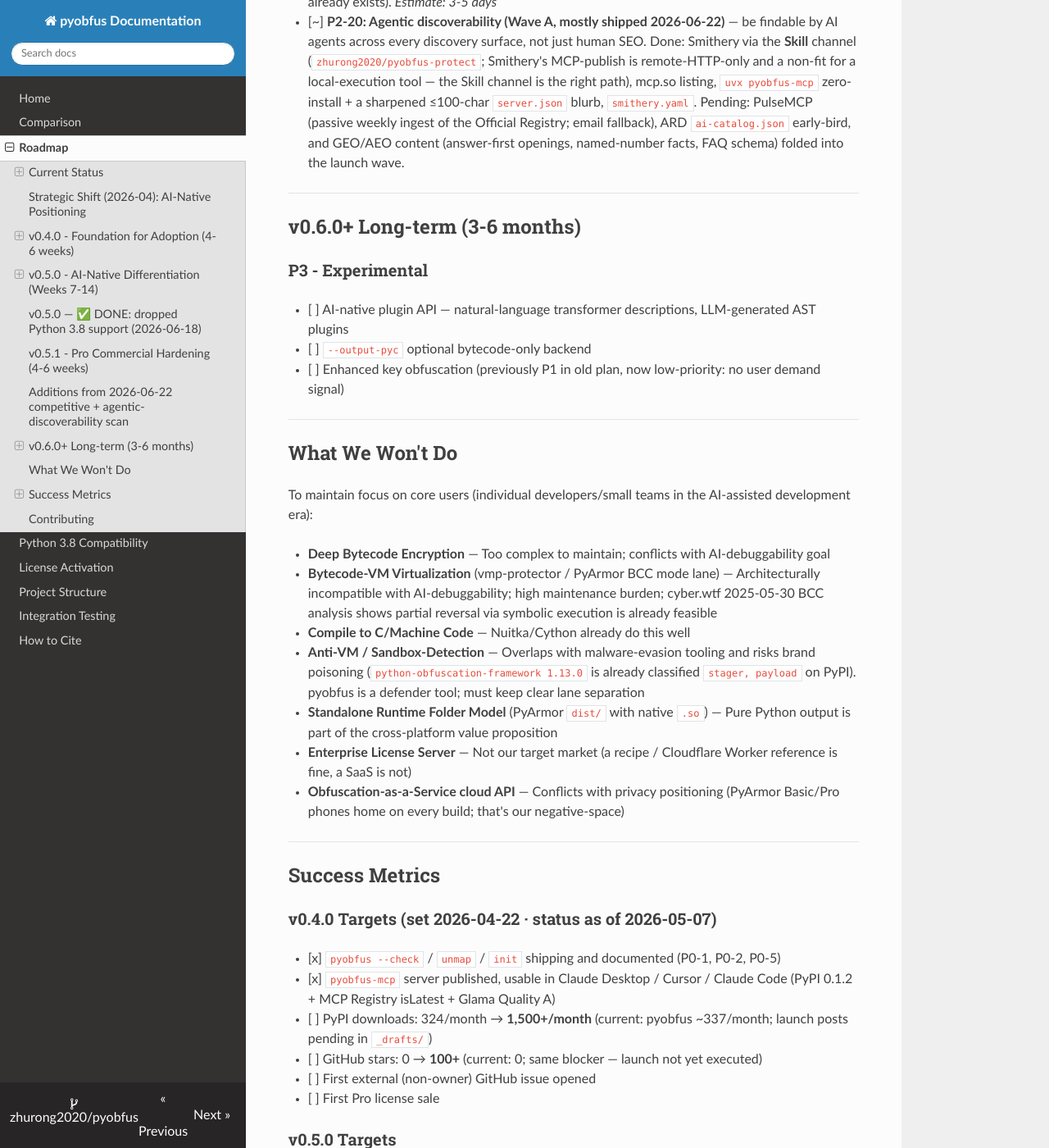
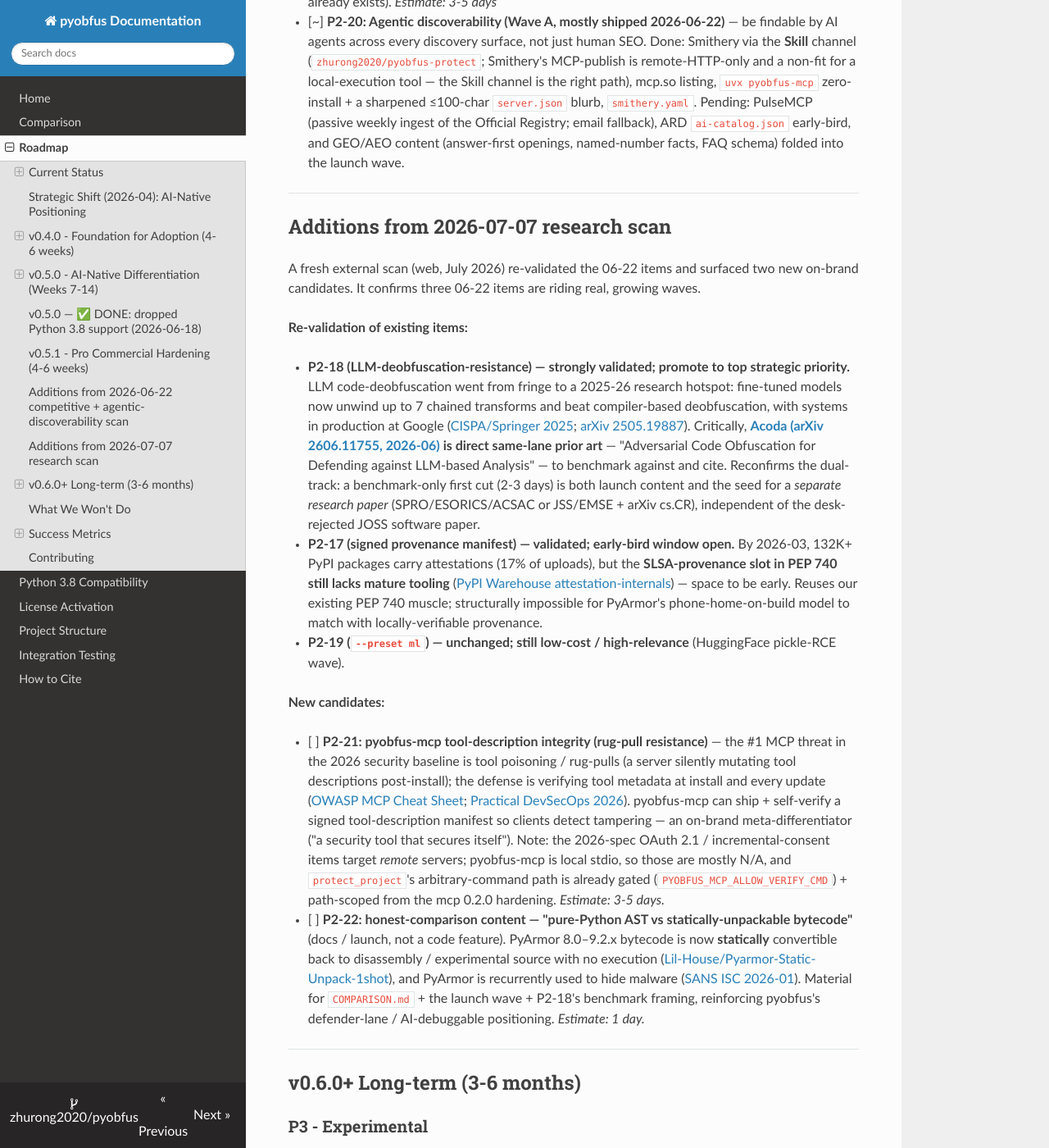
Before and after one commit to zhurong2020/pyobfus, an MkDocs documentation site: the page built from docs/ROADMAP.md, in a window 1280 px wide and 1400 px high, scrolled down 5740 px. Shown: the whole window at 82% size. Built offline with MkDocs 1.6.1, drawn with Linux system fonts in a browser that asks for light colours; nearby versions of some CDN libraries; some of the changed text lies outside the part shown.

Commit message:
docs(roadmap): add 2026-07-07 research scan; refresh download figures
External web scan (July 2026) re-validating the 06-22 backlog and surfacing
two new candidates:
- P2-18 (LLM-deobfuscation-resistance): promoted to top strategic priority —
  LLM code-deobf is now a hotspot (7-chain unwinding, Google prod); Acoda
  (arXiv 2606.11755) is direct same-lane prior art to benchmark/cite
- P2-17 (signed provenance manifest): validated, early-bird window
  (132K+ packages attested by 03-2026, SLSA-provenance tooling still immature)
- P2-21 (new): pyobfus-mcp tool-description integrity / rug-pull resistance
- P2-22 (new): honest-comparison content vs statically-unpackable PyArmor
  bytecode (Pyarmor-Static-Unpack-1shot; SANS ISC malware-use)

Also refreshed stale ~337/mo download figure -> ~1,180/mo (pyobfus) +
~400/mo (mcp), noting it's largely CI/automated (0 stars, June release burst
settling to ~25/day).

Co-Authored-By: Claude Opus 4.8 <noreply@anthropic.com>

```diff
--- a/docs/ROADMAP.md
+++ b/docs/ROADMAP.md
@@ -136,6 +136,23 @@ Surfaced by a fresh scan against PyArmor 9.2 / Nuitka / SourceDefender / CodeEni
 
 ---
 
+## Additions from 2026-07-07 research scan
+
+A fresh external scan (web, July 2026) re-validated the 06-22 items and surfaced two new on-brand candidates. It confirms three 06-22 items are riding real, growing waves.
+
+**Re-validation of existing items:**
+
+- **P2-18 (LLM-deobfuscation-resistance) — strongly validated; promote to top strategic priority.** LLM code-deobfuscation went from fringe to a 2025-26 research hotspot: fine-tuned models now unwind up to 7 chained transforms and beat compiler-based deobfuscation, with systems in production at Google ([CISPA/Springer 2025](https://link.springer.com/content/pdf/10.1007/978-3-031-97620-9_15.pdf); [arXiv 2505.19887](https://arxiv.org/pdf/2505.19887)). Critically, **[Acoda (arXiv 2606.11755, 2026-06)](https://arxiv.org/pdf/2606.11755) is direct same-lane prior art** — "Adversarial Code Obfuscation for Defending against LLM-based Analysis" — to benchmark against and cite. Reconfirms the dual-track: a benchmark-only first cut (2-3 days) is both launch content and the seed for a *separate research paper* (SPRO/ESORICS/ACSAC or JSS/EMSE + arXiv cs.CR), independent of the desk-rejected JOSS software paper.
+- **P2-17 (signed provenance manifest) — validated; early-bird window open.** By 2026-03, 132K+ PyPI packages carry attestations (17% of uploads), but the **SLSA-provenance slot in PEP 740 still lacks mature tooling** ([PyPI Warehouse attestation-internals](https://warehouse.pypa.io/security/attestation-internals/)) — space to be early. Reuses our existing PEP 740 muscle; structurally impossible for PyArmor's phone-home-on-build model to match with locally-verifiable provenance.
+- **P2-19 (`--preset ml`) — unchanged; still low-cost / high-relevance** (HuggingFace pickle-RCE wave).
+
+**New candidates:**
+
+- [ ] **P2-21: pyobfus-mcp tool-description integrity (rug-pull resistance)** — the #1 MCP threat in the 2026 security baseline is tool poisoning / rug-pulls (a server silently mutating tool descriptions post-install); the defense is verifying tool metadata at install and every update ([OWASP MCP Cheat Sheet](https://cheatsheetseries.owasp.org/cheatsheets/MCP_Security_Cheat_Sheet.html); [Practical DevSecOps 2026](https://www.practical-devsecops.com/mcp-security-vulnerabilities/)). pyobfus-mcp can ship + self-verify a signed tool-description manifest so clients detect tampering — an on-brand meta-differentiator ("a security tool that secures itself"). Note: the 2026-spec OAuth 2.1 / incremental-consent items target *remote* servers; pyobfus-mcp is local stdio, so those are mostly N/A, and `protect_project`'s arbitrary-command path is already gated (`PYOBFUS_MCP_ALLOW_VERIFY_CMD`) + path-scoped from the mcp 0.2.0 hardening. _Estimate: 3-5 days._
+- [ ] **P2-22: honest-comparison content — "pure-Python AST vs statically-unpackable bytecode"** (docs / launch, not a code feature). PyArmor 8.0–9.2.x bytecode is now **statically** convertible back to disassembly / experimental source with no execution ([Lil-House/Pyarmor-Static-Unpack-1shot](https://github.com/Lil-House/Pyarmor-Static-Unpack-1shot)), and PyArmor is recurrently used to hide malware ([SANS ISC 2026-01](https://isc.sans.edu/diary/31840)). Material for `COMPARISON.md` + the launch wave + P2-18's benchmark framing, reinforcing pyobfus's defender-lane / AI-debuggable positioning. _Estimate: 1 day._
+
+---
+
 ## v0.6.0+ Long-term (3-6 months)
 
 ### P3 - Experimental
@@ -166,7 +183,7 @@ To maintain focus on core users (individual developers/small teams in the AI-ass
 
 - [x] `pyobfus --check` / `unmap` / `init` shipping and documented (P0-1, P0-2, P0-5)
 - [x] `pyobfus-mcp` server published, usable in Claude Desktop / Cursor / Claude Code (PyPI 0.1.2 + MCP Registry isLatest + Glama Quality A)
-- [ ] PyPI downloads: 324/month → **1,500+/month** (current: pyobfus ~337/month; launch posts pending in `_drafts/`)
+- [ ] PyPI downloads: 324/month → **1,500+/month** (2026-07-07: pyobfus ~1,180/mo, pyobfus-mcp ~400/mo — but largely CI/automated and daily rate has settled to ~25/day after the June 0.5.x release burst; still 0 GitHub stars; launch posts pending in `_drafts/`)
 - [ ] GitHub stars: 0 → **100+** (current: 0; same blocker — launch not yet executed)
 - [ ] First external (non-owner) GitHub issue opened
 - [ ] First Pro license sale
@@ -198,6 +215,7 @@ See [CONTRIBUTING.md](../CONTRIBUTING.md) for guidelines.
 
 ---
 
-**Last Updated**: 2026-06-22 — Marked 0.5.2 published (patch: `--seal-code`/`--vault` Python 3.9/3.10 fixes, PR #18); earlier same day 0.5.1 + pyobfus-mcp 0.3.1 published; added the "Additions from 2026-06-22 scan" section: P2-17 (signed provenance manifest), P2-18 (LLM-deobfuscation-resistance mode + benchmark), P2-19 (`--preset ml`), and P2-20 (agentic discoverability, Wave A mostly shipped — Smithery Skill / mcp.so / uvx / server.json). Source: 2026-06-22 competitive + AI-agent-discoverability scan (see `docs/AGENTIC_DISCOVERABILITY_2026-06-22.md`).
+**Last Updated**: 2026-07-07 — added the "Additions from 2026-07-07 research scan" section: external re-validation of P2-17 (SLSA/attestation adoption + tooling gap), P2-18 (LLM-deobfuscation research explosion + Acoda prior art → promote to top strategic priority), P2-19; plus two new candidates P2-21 (pyobfus-mcp tool-description integrity / rug-pull resistance) and P2-22 (honest-comparison content vs statically-unpackable PyArmor bytecode). Refreshed download figures (~1,180/mo pyobfus + ~400/mo mcp). Fixed the Glama listing note (recurring manual Build-steps bump; bumped to 0.3.1 on 07-07).
+**Prior**: 2026-06-22 — Marked 0.5.2 published (patch: `--seal-code`/`--vault` Python 3.9/3.10 fixes, PR #18); earlier same day 0.5.1 + pyobfus-mcp 0.3.1 published; added the "Additions from 2026-06-22 scan" section: P2-17 (signed provenance manifest), P2-18 (LLM-deobfuscation-resistance mode + benchmark), P2-19 (`--preset ml`), and P2-20 (agentic discoverability, Wave A mostly shipped — Smithery Skill / mcp.so / uvx / server.json). Source: 2026-06-22 competitive + AI-agent-discoverability scan (see `docs/AGENTIC_DISCOVERABILITY_2026-06-22.md`).
 **Previous**: 2026-05-09 — Added P2-7..P2-10 to v0.5.0 (forensic watermarking, license binding, integrity seal, scrub-traceback) and a v0.5.1 section with P2-11..P2-16. Expanded "What We Won't Do" with bytecode-VM virtualization, anti-VM detection, standalone runtime folder model. Source: 2026-05-09 competitive scan (PyArmor 9.2.x, Nuitka Commercial, Sourcedefender, vmp-protector 1.0.0, obfuscator-ai, arXiv 2512.16538/2510.11251).
 **Earlier**: 2026-04-22 — Strategic reshape after AI-era competitive analysis.
```
Also changed, not shown: docs/POST_V0.4_TODO.md (+1 -1 lines).
